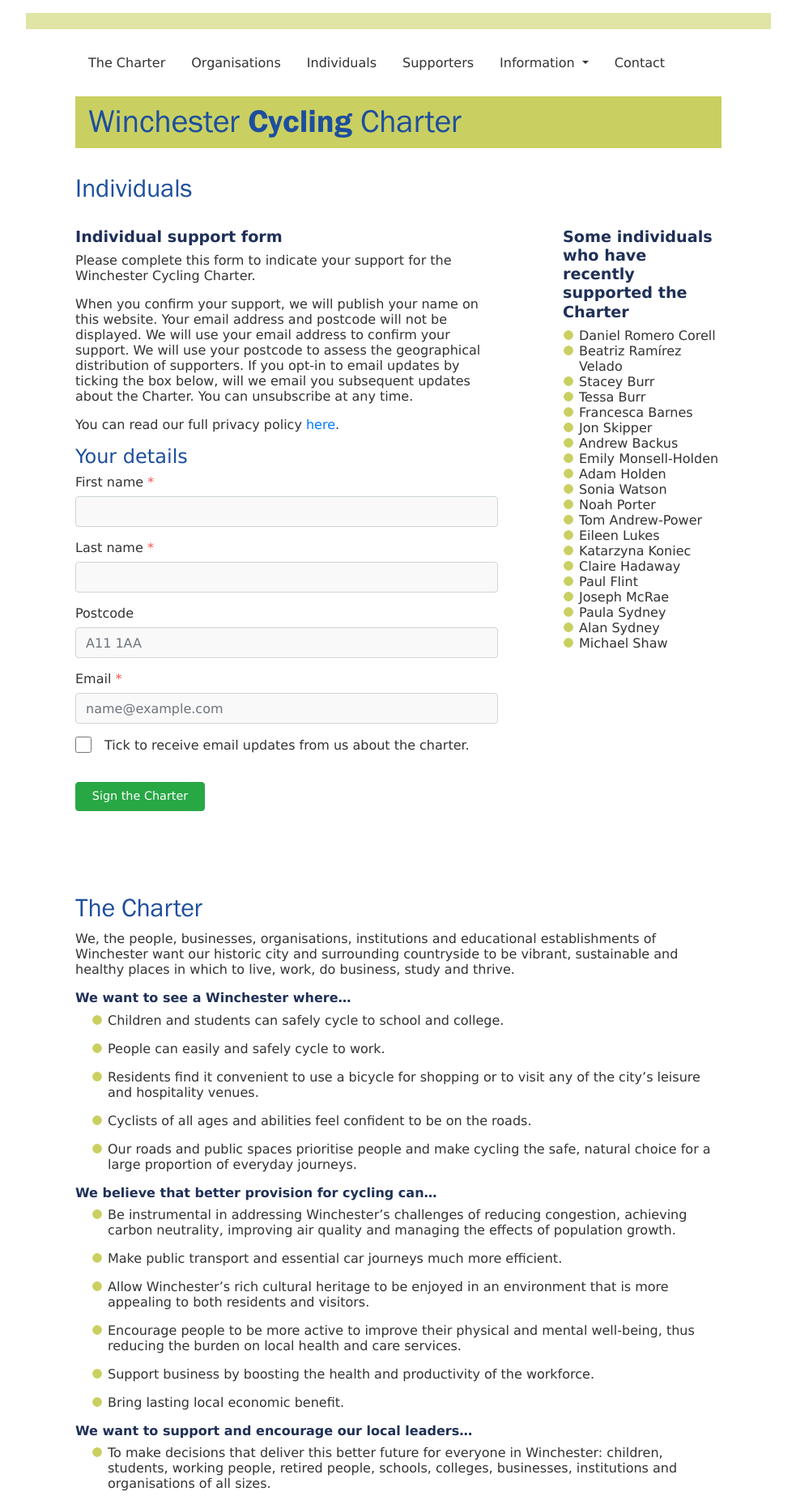
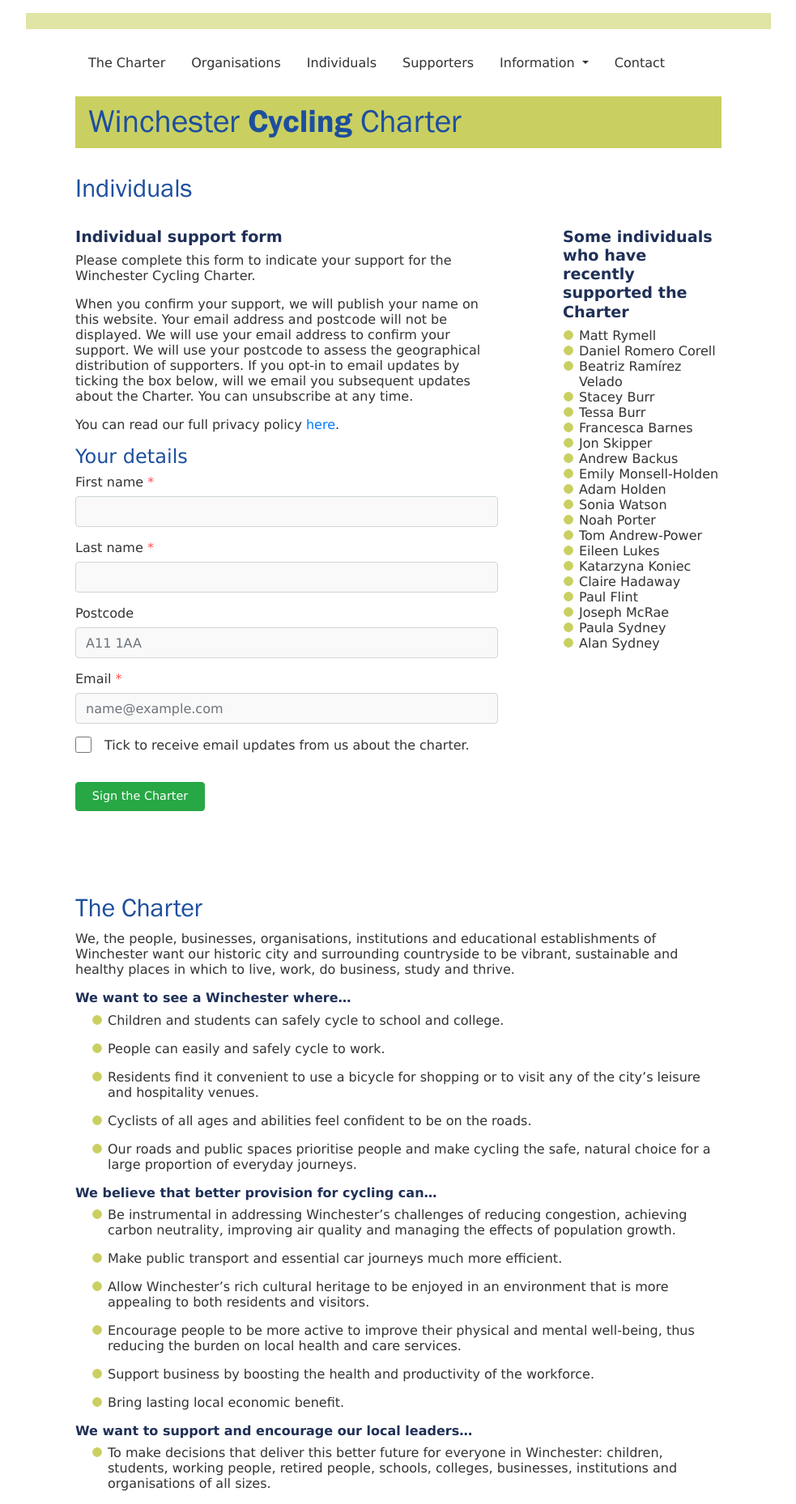
Before and after one commit to winchestercyclingcharter/winchestercyclingcharter.github.io, a Jekyll site: the page built from ind-page.md, in a window 1280 px wide. Shown: the whole page at 81% size, without its empty margins (148-1131 px from the left). Built offline with Jekyll 4.4.1, drawn with Linux system fonts in a browser that asks for light colours; nearby versions of some CDN libraries.

Commit message:
Update people.yml

```diff
--- a/_data/people.yml
+++ b/_data/people.yml
@@ -817,3 +817,4 @@ people:
 - { lastname: Burr , firstname: Stacey, dt: 20220805-143558-229164 }
 - { lastname: Ramírez Velado, firstname: Beatriz, dt: 20220809-165411-407106 }
 - { lastname: Romero Corell, firstname: Daniel, dt: 20220814-203431-139487 }
+- { lastname: Rymell , firstname: Matt, dt: 20220816-190323-021163 }
```
